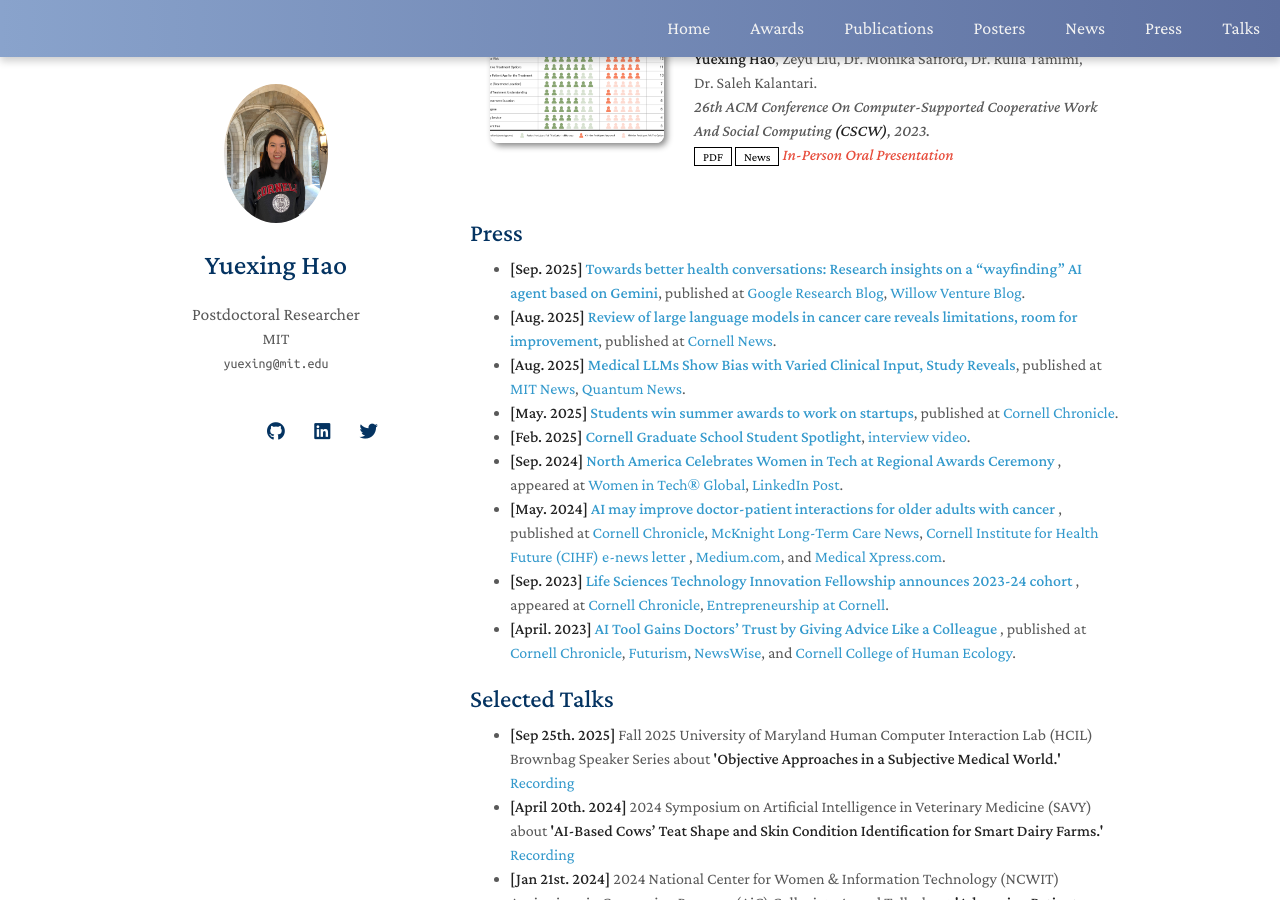
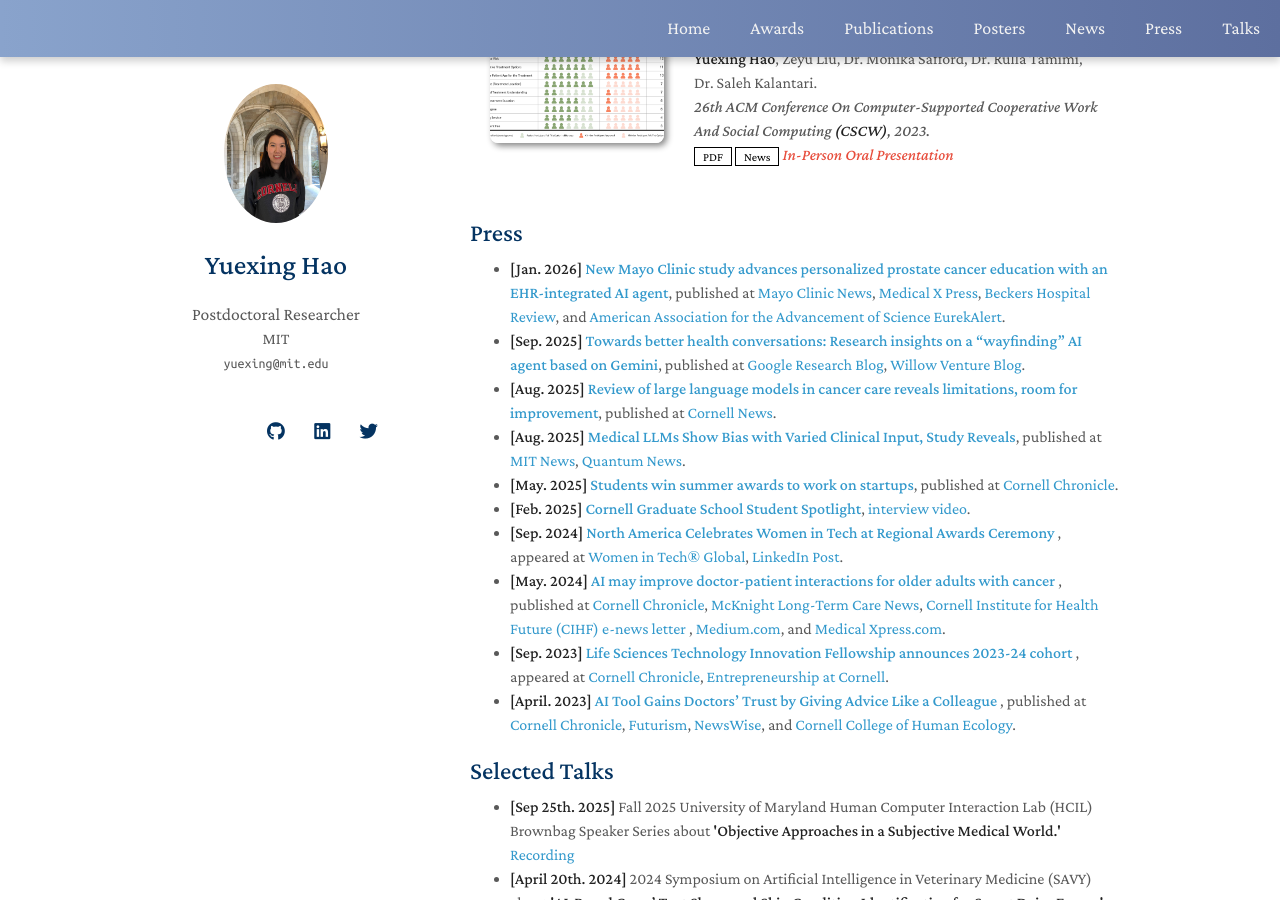
Before and after one commit to YuexingHao/Yuexing-Hao, a Jekyll site: the page built from index.md, in a window 1280 px wide and 900 px high, scrolled down 5833 px. Built offline with Jekyll 4.4.1, drawn with Linux system fonts in a browser that asks for light colours; nearby versions of some CDN libraries; a style sheet for code colours, icons or effects is not loaded; our own code applies the rules of GitHub Pages for plain Markdown files.

Commit message:
Update press.md

```diff
--- a/_includes/press.md
+++ b/_includes/press.md
@@ -1,6 +1,9 @@
 <h2 id="press" style="margin: 20px 0px 10px;">Press</h2>
 
 <ul>
+
+<li><strong>[Jan. 2026] <a href="https://newsnetwork.mayoclinic.org/discussion/new-mayo-clinic-study-advances-personalized-prostate-cancer-education-with-an-ehr-integrated-ai-agent/">New Mayo Clinic study advances personalized prostate cancer education with an EHR-integrated AI agent</a></strong>, published at <a href="https://newsnetwork.mayoclinic.org/discussion/new-mayo-clinic-study-advances-personalized-prostate-cancer-education-with-an-ehr-integrated-ai-agent/">Mayo Clinic News</a>, <a href="https://medicalxpress.com/news/2026-01-electronic-health-ai-agent-advances.html">Medical X Press</a>, <a href="https://www.beckershospitalreview.com/healthcare-information-technology/ehrs/mayo-launches-ehr-based-ai-cancer-tool/">Beckers Hospital Review</a>, and <a href="https://www.eurekalert.org/news-releases/1111888">American Association for the Advancement of Science EurekAlert</a>.</li>
+
 <li><strong>[Sep. 2025] <a href="https://research.google/blog/towards-better-health-conversations-research-insights-on-a-wayfinding-ai-agent-based-on-gemini/">Towards better health conversations: Research insights on a “wayfinding” AI agent based on Gemini</a></strong>, published at <a href="https://research.google/blog/towards-better-health-conversations-research-insights-on-a-wayfinding-ai-agent-based-on-gemini/">Google Research Blog</a>, <a href="https://thewillowventures.com/research-insights-on-a-wayfinding-ai-agent-based-on-gemini-insights-by-willow-ventures/">Willow Venture Blog</a>.</li>
 
 <li><strong>[Aug. 2025] <a href="https://www.human.cornell.edu/news/imported/2025/08/review-large-language-models-cancer-care-reveals-limitations-room-improvement">Review of large language models in cancer care reveals limitations, room for improvement</a></strong>, published at <a href="https://www.human.cornell.edu/news/imported/2025/08/review-large-language-models-cancer-care-reveals-limitations-room-improvement">Cornell News</a>.</li>
```
